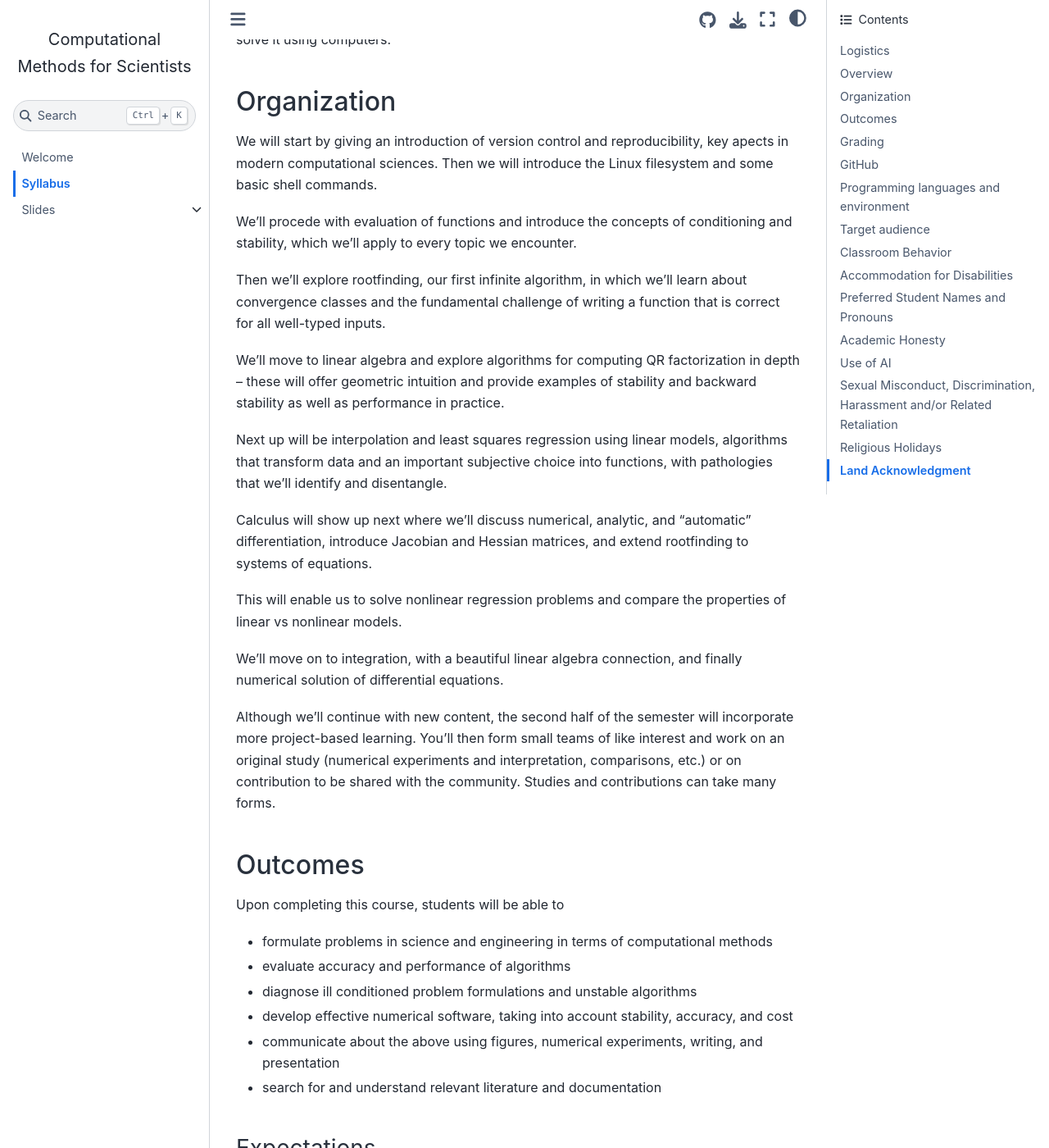
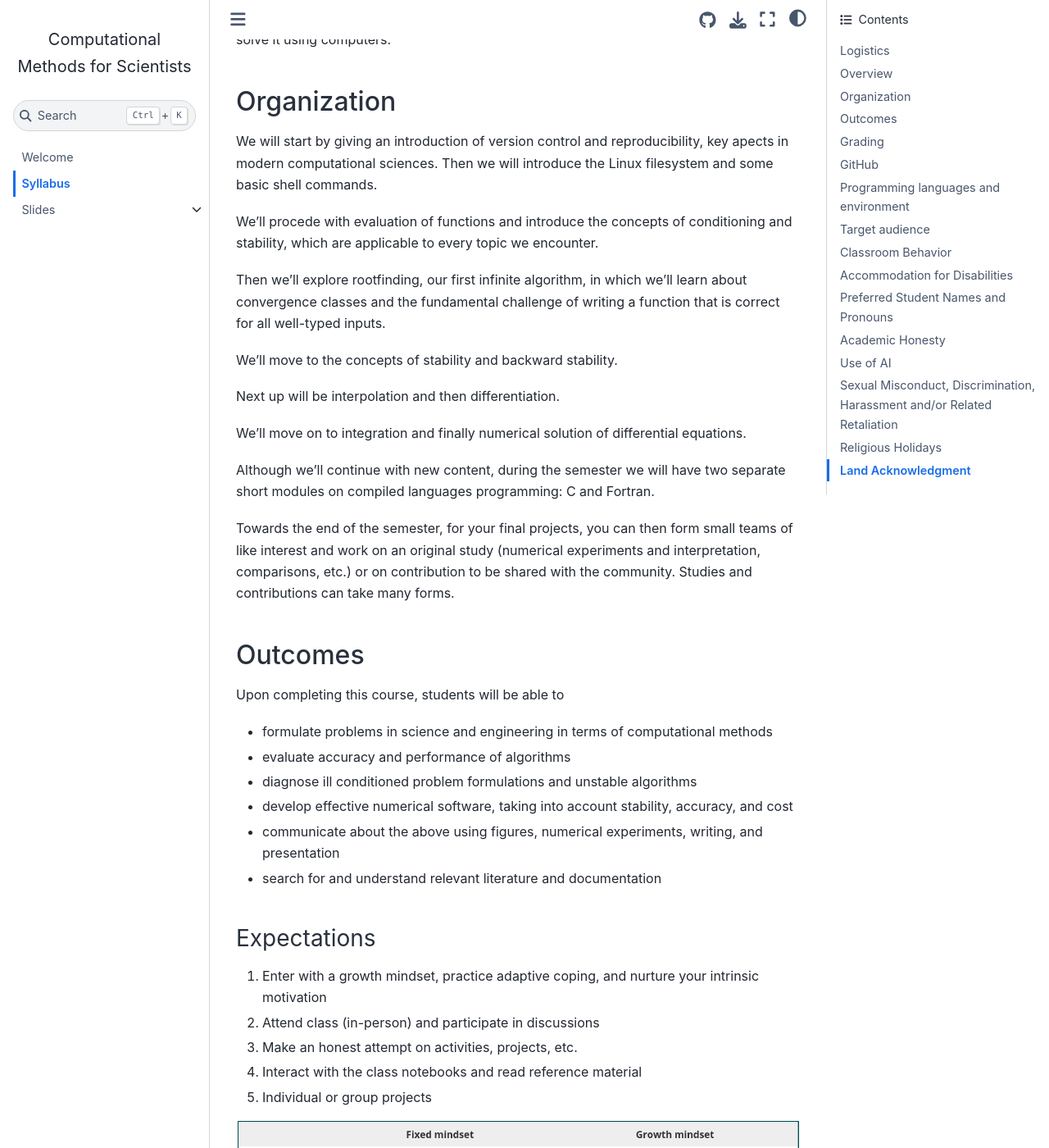
Before and after one commit to sdsu-comp526/fall24, a Jupyter Book: the page built from syllabus.md, in a window 1280 px wide and 1400 px high, scrolled down 1325 px. Shown: the whole window at 82% size. Built offline with Jupyter Book 1.0.4 settings and Sphinx 7.4.7 and the Sphinx Book theme 1.1.4, drawn with Linux system fonts in a browser that asks for light colours; pages that are not in the unit, such as notebooks, are missing from menus; some of the changed text lies outside the part shown.

Commit message:
Add Intro to Fortran
More TODO: Functions and Subroutines

```diff
--- a/_toc.yml
+++ b/_toc.yml
@@ -20,3 +20,4 @@ chapters:
   - file: slides/module3-4_convergence_classes.ipynb
   - file: slides/module3-5_newton.ipynb
   - file: slides/module3-6_stability.ipynb
+  - file: slides/module4-1_intro_to_fortran.md
--- a/syllabus.md
+++ b/syllabus.md
@@ -47,26 +47,21 @@ it to solve it using computers.
 
 ## Organization
 
-We will start by giving an introduction of version control and reproducibility, key apects in modern computational sciences.
-Then we will introduce the Linux filesystem and some basic shell commands.
+We will start by giving an introduction of version control and reproducibility, key apects in modern computational sciences. Then we will introduce the Linux filesystem and some basic shell commands.
 
-We'll procede with evaluation of functions and introduce the concepts of conditioning and stability, which we'll apply to every topic we encounter.
+We'll procede with evaluation of functions and introduce the concepts of conditioning and stability, which are applicable to every topic we encounter.
 
 Then we'll explore rootfinding, our first infinite algorithm, in which we'll learn about convergence classes and the fundamental challenge of writing a function that is correct for all well-typed inputs.
 
-We'll move to linear algebra and explore algorithms for computing QR factorization in depth -- these will offer geometric intuition and provide examples of stability and backward stability as well as performance in practice.
+We'll move to the concepts of stability and backward stability.
 
-Next up will be interpolation and least squares regression using linear models, algorithms that transform data and an important subjective choice into functions, with pathologies that we'll identify and disentangle.
+Next up will be interpolation and then differentiation.
 
-Calculus will show up next where we'll discuss numerical, analytic, and "automatic" differentiation, introduce Jacobian and Hessian matrices, and extend rootfinding to systems of equations.
+We'll move on to integration and finally numerical solution of differential equations.
 
-This will enable us to solve nonlinear regression problems and compare the properties of linear vs nonlinear models.
+Although we'll continue with new content, during the semester we will have two separate short modules on compiled languages programming: C and Fortran.
 
-We'll move on to integration, with a beautiful linear algebra connection, and finally numerical solution of differential equations.
-
-Although we'll continue with new content, the second half of the semester will incorporate more project-based learning.
-You'll then form small teams of like interest and work on an original study (numerical experiments and interpretation, comparisons, etc.) or on contribution to be shared with the community.
-Studies and contributions can take many forms.
+Towards the end of the semester, for your final projects, you can then form small teams of like interest and work on an original study (numerical experiments and interpretation, comparisons, etc.) or on contribution to be shared with the community. Studies and contributions can take many forms.
 
 ## Outcomes
 
@@ -106,9 +101,15 @@ Grading breakdown:
 
 We'll use Git with GitHub Classroom for managing activities and feedback.
 
+:::{tip}
+If you don't have a GitHub account, follow these [instructions](https://sdsu-research-ci.github.io/github/students/creating-account) from the SDSU Research & Cyberinfrastructure [website](https://sdsu-research-ci.github.io/github).
+- Use a personal email account rather than the SDSU one, so that you won't have accessing your GitHub account in the future.
+- Choose your username wisely! Most likely you will use this again in professional settings in your career.
+:::
+
 ## Programming languages and environment
 
-I will primarily use Julia and [Jupyter notebooks](https://jupyter.org/) for slides and activities in class. This environment is convenient to work with, general purpose, and has extensive library support.  It is possible to write fast code in Julia, though performance implications can be mysterious. C, C++, and Fortran are popular languages for writing production numerical software, sometimes called from a higher level programming language like Python.  MATLAB is also popular for numerical computing, though it is a proprietary environment and lacks general-purpose libraries.
+I will primarily use Julia and [Jupyter notebooks](https://jupyter.org/) for slides and activities in class. This environment is convenient to work with, general purpose, and has extensive library support.  It is possible to write fast code in Julia, though performance implications can be mysterious. C, C++, and Fortran are popular languages for writing production numerical software, sometimes called from a higher level programming language like Python. MATLAB is also popular for numerical computing, though it is a proprietary environment and lacks general-purpose libraries.
 
 Most HPC facilities use a Linux operating system and many open source software packages and libraries will have the best documentation and testing on Linux systems. You can use any environment for your local development environment, or use the SDSU's [JupyterHub](https://jupyterhub.sdsu.edu/) to experiment and develop without a local install. If you have never logged-in before, check SDSU's Research & Cyberinfrastructure [resources for students](https://sdsu-research-ci.github.io/instructionalcluster/students).
 
```
Also changed, not shown: slides/module4-1_intro_to_fortran.md (added, +140 -0 lines), 6 other files.
